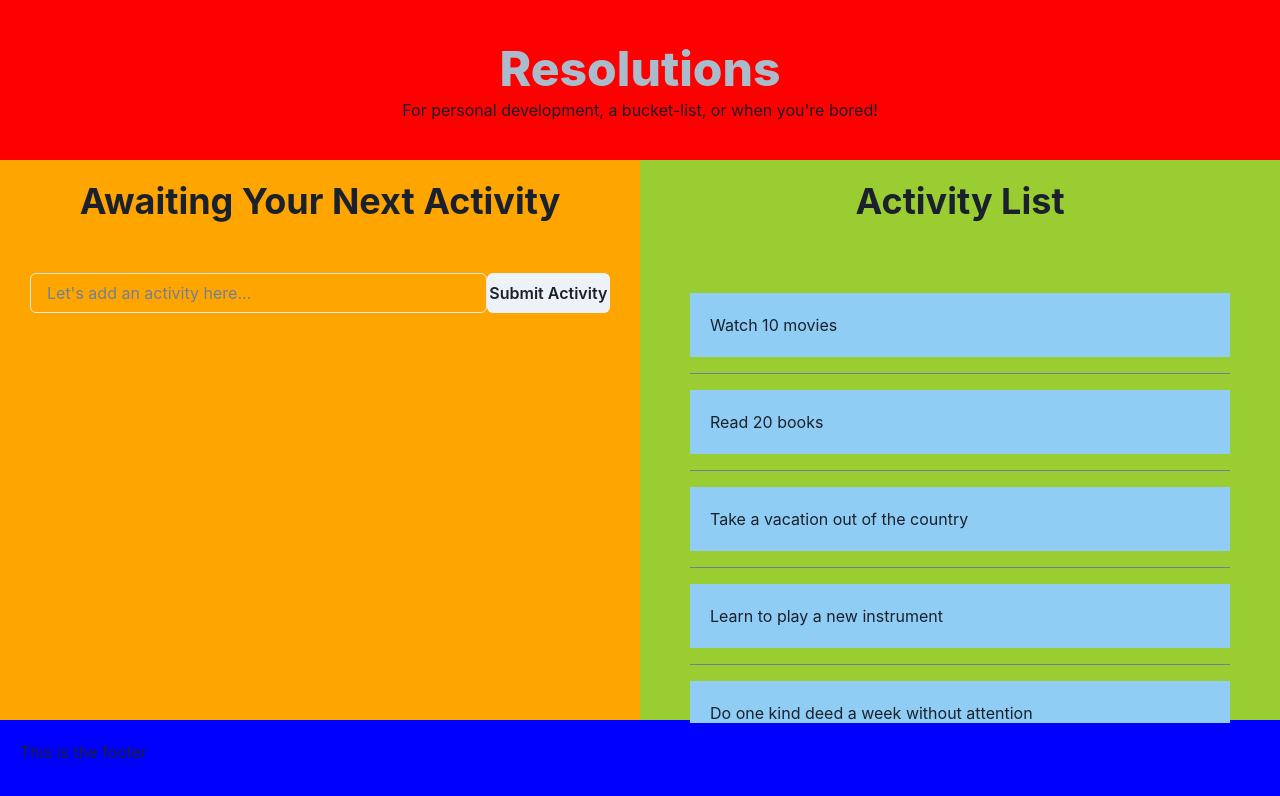
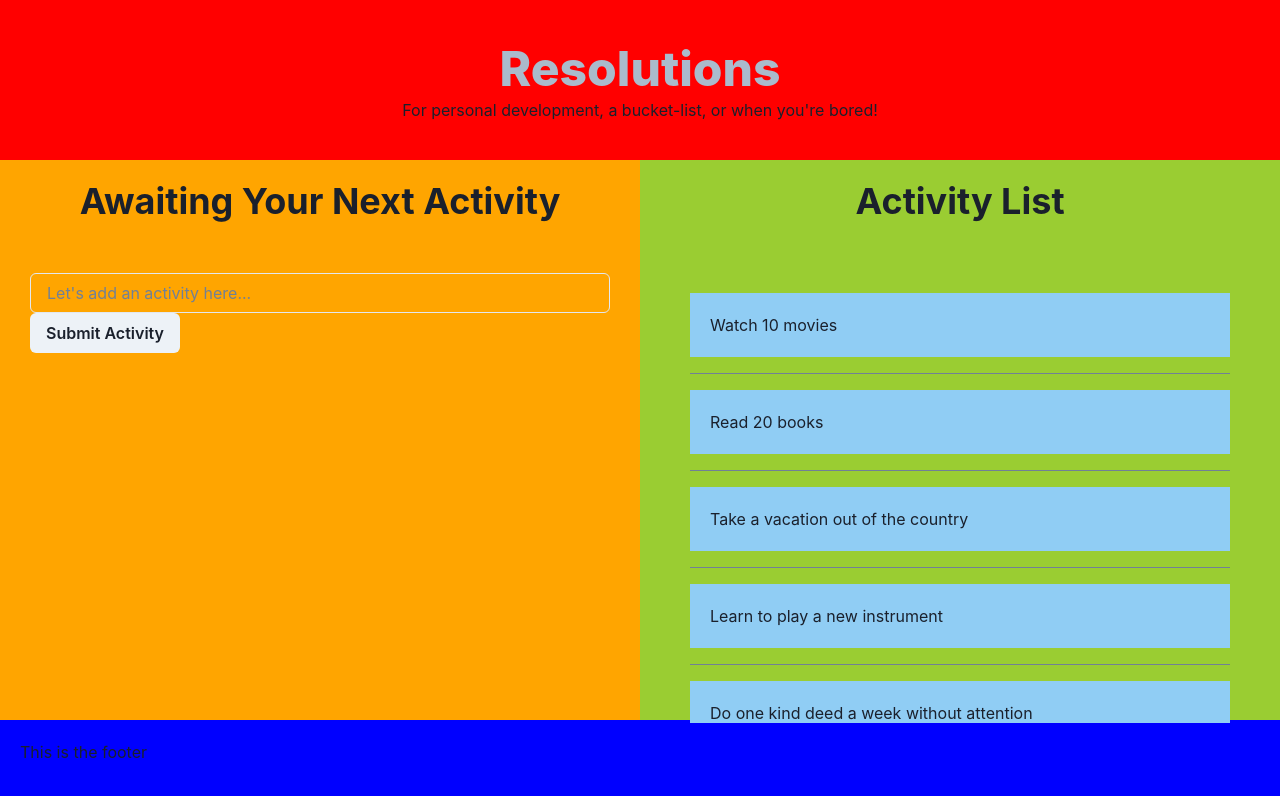
Before and after one commit to JCarter-coder/react-mvp, a React (Vite) app: page / in a window 1280 px wide. Shown: the top 796 px of the page. Built offline with nearby package versions, Linux system fonts and the light colour scheme.

Commit message:
"updated"

```diff
--- a/src/components/Response.jsx
+++ b/src/components/Response.jsx
@@ -8,22 +8,12 @@ function Response({ getResponse }) {
       setUserResponse(event.target.value);
     }
 
-
-    /* const recordResponse = (e) => {
-        console.log(e.target);
-        setUserResponse(e.target.value);
-        console.log(userResponse);
-        getResponse(userResponse);
-        setUserResponse({});
-    }*/
-
     const handleClick = (event) => {
       console.log({userResponse});
       let response={name:userResponse};
       getResponse(response);
       setUserResponse("");
     }
-
 
     return (
       <Box
@@ -44,7 +34,6 @@ function Response({ getResponse }) {
           p='30px'
           overflow='auto'
         >
-          <InputGroup>
             <Input
               variant='outline'
               focusBorderColor='white'
@@ -55,7 +44,6 @@ function Response({ getResponse }) {
             <Button onClick={handleClick}>
               Submit Activity
             </Button>
-          </InputGroup>
         </Box>
       </Box>
     )
```
